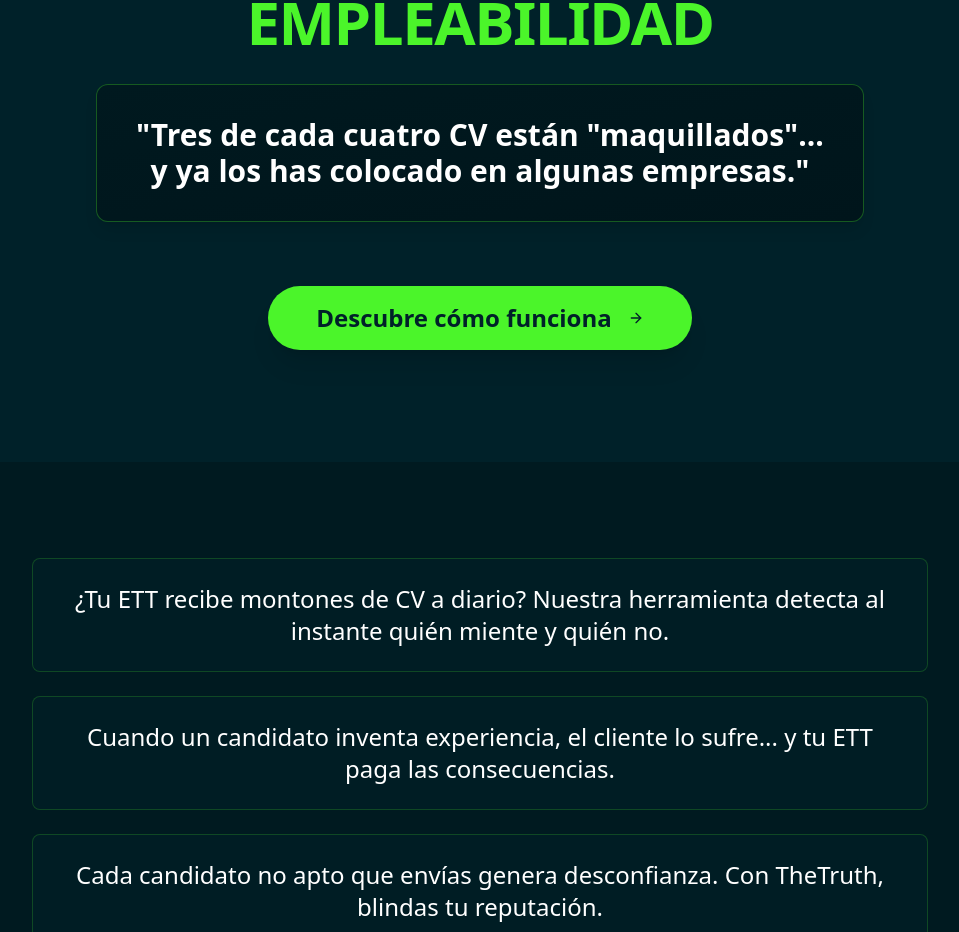
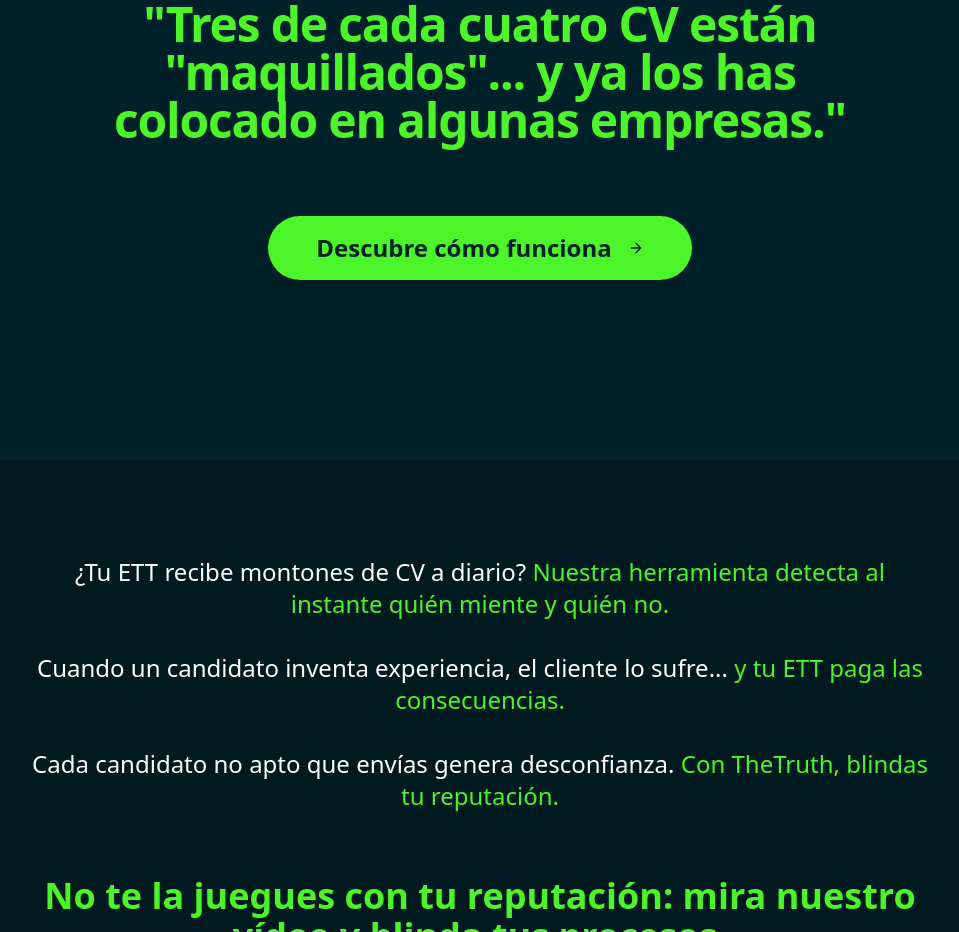
Before and after one commit to jaimeestevez/truthful-landing-form, a React (Vite) app: page / in a window 1280 px wide. Shown: the part 180-1112 px from the top of the page, without its empty margins (160-1119 px from the left). Built offline with nearby package versions, Linux system fonts and the light colour scheme.

Commit message:
Refactor: Update hero section content
Update the hero section to display a different header and modify the layout of the content below it.

```diff
--- a/src/components/Hero.tsx
+++ b/src/components/Hero.tsx
@@ -12,17 +12,11 @@ const Hero: React.FC<HeroProps> = ({ scrollToVideo }) => {
     <section className="bg-[#002129] text-white min-h-[80vh] flex items-center">
       <div className="container py-20 md:py-28 w-full">
         <div className="max-w-3xl mx-auto space-y-8 fade-in">
-          <h1 className="text-5xl md:text-6xl font-bold tracking-tight text-[#4BF52A] text-center">
-            MEJORA TU EMPLEABILIDAD
+          <h1 className="text-4xl md:text-5xl font-bold tracking-tight text-[#4BF52A] text-center leading-tight">
+            "Tres de cada cuatro CV están "maquillados"... y ya los has colocado en algunas empresas."
           </h1>
 
-          <div className="mt-12 bg-gradient-to-br from-[#00191f] to-[#00151b] p-8 rounded-xl border border-[#4BF52A]/30 shadow-lg">
-            <p className="text-2xl md:text-3xl font-bold text-white text-center">
-              "Tres de cada cuatro CV están "maquillados"... y ya los has colocado en algunas empresas."
-            </p>
-          </div>
-
-          <div className="pt-8 flex justify-center">
+          <div className="pt-10 flex justify-center">
             <Button
               onClick={scrollToVideo}
               className="bg-[#4BF52A] hover:bg-[#3dd21e] text-[#002129] text-xl md:text-2xl border-0 rounded-full py-8 px-12 font-bold flex items-center gap-4 hover:gap-5 transition-all shadow-xl"
--- a/src/components/VideoSection.tsx
+++ b/src/components/VideoSection.tsx
@@ -14,27 +14,21 @@ const VideoSection: React.FC<VideoSectionProps> = ({ videoRef, typeformUrl }) =>
   };
 
   return (
-    <section ref={videoRef} className="bg-[#001a20] section-padding" id="video-section">
+    <section ref={videoRef} className="bg-[#001a20] py-16 md:py-24" id="video-section">
       <div className="container">
         <div className="max-w-4xl mx-auto">
-          <div className="mb-16 space-y-6">
-            <div className="bg-[#002129]/50 p-6 rounded-lg border border-[#4BF52A]/20 mb-4">
-              <p className="text-xl md:text-2xl text-white text-center">
-                ¿Tu ETT recibe montones de CV a diario? Nuestra herramienta detecta al instante quién miente y quién no.
-              </p>
-            </div>
+          <div className="mb-16 space-y-8">
+            <p className="text-xl md:text-2xl text-white text-center leading-relaxed">
+              ¿Tu ETT recibe montones de CV a diario? <span className="text-[#4BF52A] font-medium">Nuestra herramienta detecta al instante quién miente y quién no.</span>
+            </p>
 
-            <div className="bg-[#002129]/50 p-6 rounded-lg border border-[#4BF52A]/20 mb-4">
-              <p className="text-xl md:text-2xl text-white text-center">
-                Cuando un candidato inventa experiencia, el cliente lo sufre... y tu ETT paga las consecuencias.
-              </p>
-            </div>
+            <p className="text-xl md:text-2xl text-white text-center leading-relaxed">
+              Cuando un candidato inventa experiencia, el cliente lo sufre... <span className="text-[#4BF52A] font-medium">y tu ETT paga las consecuencias.</span>
+            </p>
 
-            <div className="bg-[#002129]/50 p-6 rounded-lg border border-[#4BF52A]/20">
-              <p className="text-xl md:text-2xl text-white text-center">
-                Cada candidato no apto que envías genera desconfianza. Con TheTruth, blindas tu reputación.
-              </p>
-            </div>
+            <p className="text-xl md:text-2xl text-white text-center leading-relaxed">
+              Cada candidato no apto que envías genera desconfianza. <span className="text-[#4BF52A] font-medium">Con TheTruth, blindas tu reputación.</span>
+            </p>
           </div>
 
           <h2 className="text-3xl md:text-4xl font-bold text-center mb-10 text-[#4BF52A]">
```
